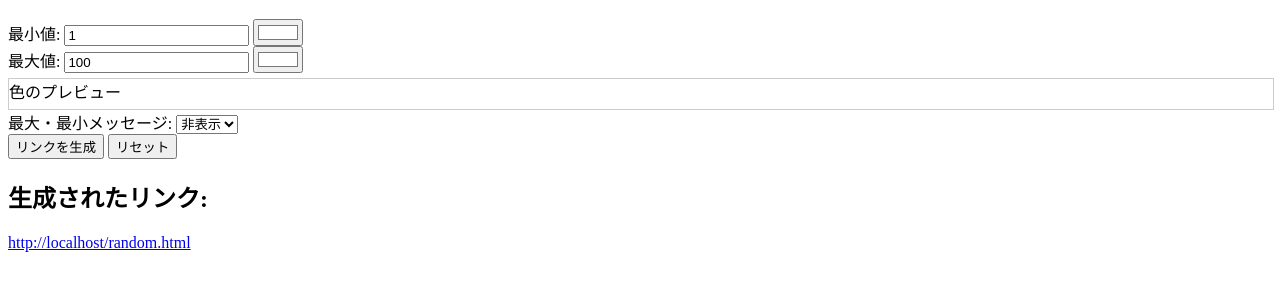
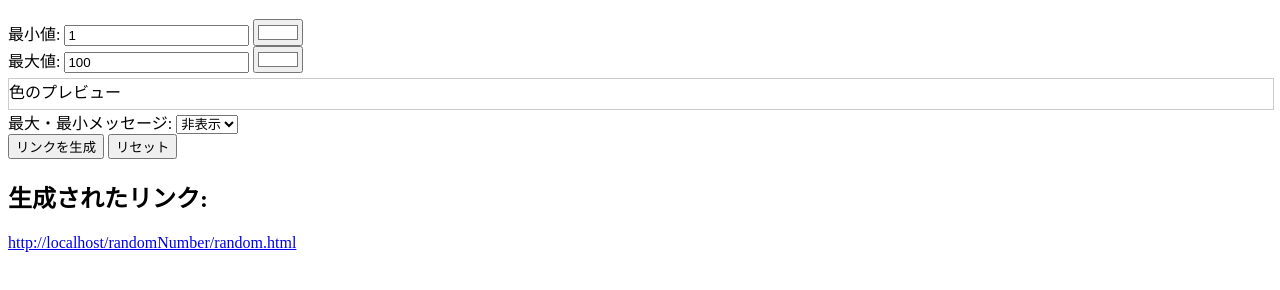
Before and after one commit to katsuan/randomNumber, a plain HTML site: page setting.html in a window 1280 px wide. Both pictures are taken after a click on the button "リンクを生成". Shown: the part 70-360 px from the top of the page. Drawn offline with Linux system fonts and the light colour scheme.

Commit message:
[edit]リンク生成を編集

```diff
--- a/setting.html
+++ b/setting.html
@@ -57,8 +57,12 @@
             const maxColor = document.getElementById("maxColor").value.replace('#', ''); // #を省略
             const showMessage = document.getElementById("showMessage").value;
 
-        // 現在のオリジンを取得（例: http://127.0.0.1:3000 または https://yourdomain.com）
-        const baseUrl = window.location.origin + "/random.html";
+            // 現在のオリジンを取得
+            const baseUrl = window.location.origin; // 例: https://katsuan.github.io
+            const path = "/randomNumber/random.html"; // 必要なパスをここで指定
+
+            // 完全なURLを作成
+            let link = baseUrl + path;
 
             // 初期値でない場合のみパラメータを追加
             const params = [];
@@ -70,7 +74,6 @@
             if (showMessage !== "false") params.push(`showMessage=${showMessage}`);
 
             // パラメータが存在する場合はリンクに追加
-        let link = baseUrl;
             if (params.length > 0) {
                 link += "?" + params.join("&");
             }
```
Lines whose indentation alone changed are shown as unchanged.
